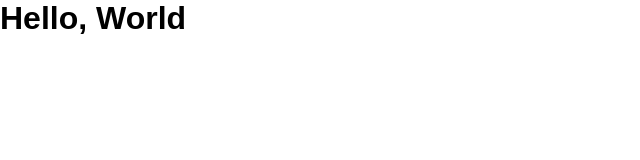
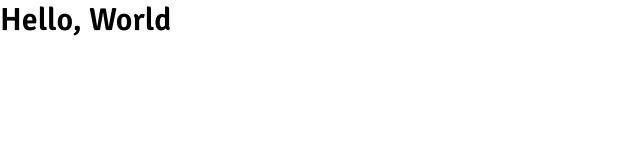
Before and after one commit to mikaelmessias/pokedex-web, a React app: page / in a window 1280 px wide. Shown: the top 160 px of the page, without its empty margins (0-640 px from the left). Built offline with nearby package versions, Linux system fonts and the light colour scheme.

Commit message:
feat: add global sass styles and assets
Signed-off-by: Mikael P. Messias <mikaelpmessias@gmail.com>

```diff
--- a/src/index.jsx
+++ b/src/index.jsx
@@ -1,8 +1,10 @@
 import { render } from 'react-dom';
 import { Provider } from 'react-redux';
 import store from './store';
-import "./index.scss";
 import { Router } from './router';
+
+import "./sass/_global.scss";
+import "./sass/_typography.scss";
 
 const PokedexApp = () => (
   <Provider store={store}>
--- a/src/index.scss
+++ /dev/null
@@ -1,8 +0,0 @@
-* {
-  padding: 0;
-  margin: 0;
-}
-
-body {
-  font-family: sans-serif;
-}
--- /dev/null
+++ b/src/sass/_global.scss
@@ -0,0 +1,14 @@
+@import './variables';
+
+* {
+  padding: 0;
+  margin: 0;
+}
+
+ul li {
+  margin-left: 25px;
+}
+
+body, button, input, *::after, *::before {
+  font-family: $font-primary, sans-serif;
+}
--- /dev/null
+++ b/src/sass/_typography.scss
@@ -0,0 +1,7 @@
+@import url('https://fonts.googleapis.com/css2?family=Signika:wght@300;400;600&display=swap');
+
+@font-face {
+  font-family: 'Pokemon';
+  src: url('../assets/fonts/PokemonSolid.ttf') format('truetype');
+  font-weight: normal;
+}
--- /dev/null
+++ b/src/sass/_variables.scss
@@ -0,0 +1,14 @@
+$font-primary: 'Signika', sans-serif;
+$font-secondary: 'Pokemon', sans-serif;
+
+$white: #ffffff;
+$yellow-light: #fffc9f;
+$yellow: #f8e700;
+$blue: #393ed2;
+$blue-dark: #0a0fbc;
+
+$screen-sm: 576px;
+$screen-md: 768px;
+$screen-lg: 992px;
+$screen-xl: 1200px;
+$screen-full: 1400px;
```
Also changed, not shown: src/sass/_mixins.scss (added, +37 -0 lines), src/assets/fonts/PokemonSolid.ttf (added), src/assets/images/pokeball.png (added).
